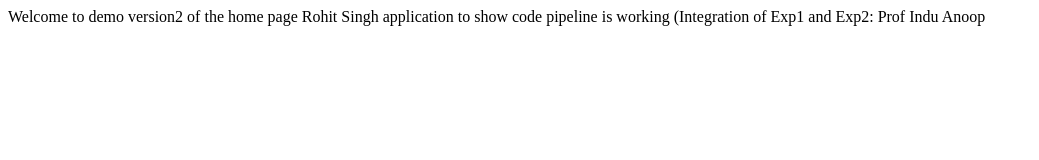
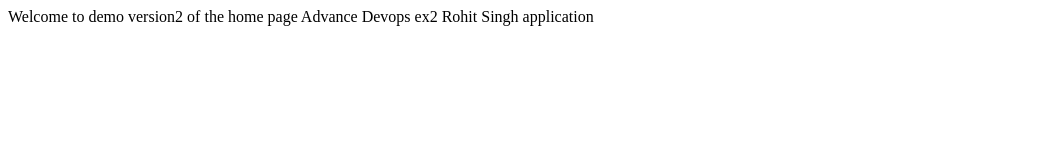
Before and after one commit to rohit-singh6174/codepipline, a plain HTML site: page index.html in a window 1280 px wide. Shown: the whole page, without its empty margins (0-1039 px from the left). Drawn offline with Linux system fonts and the light colour scheme.

Commit message:
Update index.html

```diff
--- a/index.html
+++ b/index.html
@@ -1,6 +1,6 @@
 <html>
 <head>Welcome to demo version2 of the home page</head>
 <body>
-Rohit Singh application to show code pipeline is working (Integration of Exp1 and Exp2: Prof Indu Anoop
+Advance Devops ex2 Rohit Singh application
 </body>
 </html>
```
